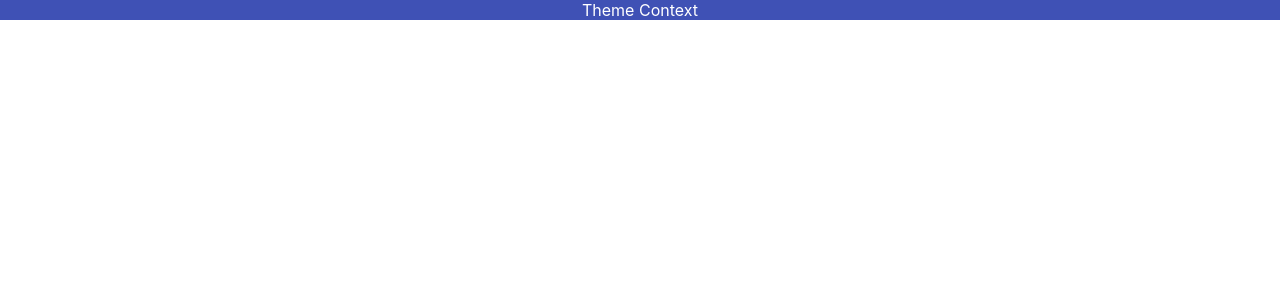
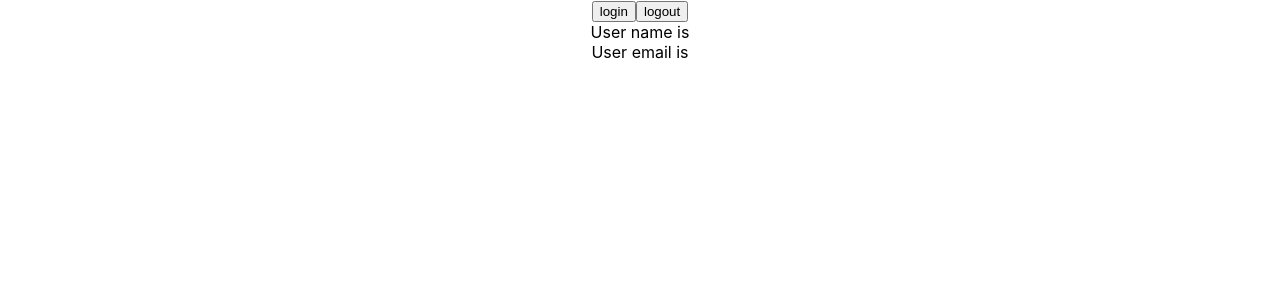
Before and after one commit to fahadshoukat/react-typescript, a React (Create React App) app: page / in a window 1280 px wide. Shown: the top 300 px of the page. Built offline with nearby package versions, Linux system fonts and the light colour scheme.

Commit message:
userContext with future value with typescript

```diff
--- a/src/App.tsx
+++ b/src/App.tsx
@@ -1,16 +1,13 @@
-import './App.css';
-import Box from './components/context/Box';
-import { ThemeContextProvider } from './components/context/ThemeContext';
+import "./App.css";
+import User from "./components/context/User";
+import { UserContextProvider } from "./components/context/UserContext";
 
 function App() {
-
-  return (
-    <ThemeContextProvider>
-    <div className="App">
-      <Box />
-    </div>
-    </ThemeContextProvider>
-  );
+  return <div className="App">
+    <UserContextProvider>
+      <User />
+    </UserContextProvider>
+  </div>;
 }
 
 export default App;
--- /dev/null
+++ b/src/components/context/User.tsx
@@ -0,0 +1,30 @@
+import { useContext } from "react";
+import { UserContext } from "./UserContext";
+
+const User = () => {
+  const userContext = useContext(UserContext);
+
+  const handleLogin = () => {
+      userContext.setUser({
+        name: "Fahad",
+        email: "fahad@example.com",
+      });
+
+  };
+
+  const handleLogout = () => {
+      userContext.setUser(null);
+
+  };
+
+  return (
+    <>
+      <button onClick={handleLogin}>login</button>
+      <button onClick={handleLogout}>logout</button>
+      <div>User name is {userContext.user?.name}</div>
+      <div>User email is {userContext.user?.email}</div>
+    </>
+  );
+};
+
+export default User;
--- /dev/null
+++ b/src/components/context/UserContext.tsx
@@ -0,0 +1,23 @@
+import { createContext, useState } from "react"
+
+export type UserAuth = {
+    name: string
+    email: string
+}
+
+type UserContextProviderProps = {
+    children : React.ReactNode
+}
+
+type UserContextType = {
+    user: UserAuth | null
+    setUser: React.Dispatch<React.SetStateAction<UserAuth | null>>
+}
+
+export const UserContext = createContext({} as UserContextType);
+
+export const UserContextProvider = ({children}: UserContextProviderProps) => {
+    const [user, setUser] = useState<UserAuth | null>(null);
+
+    return <UserContext.Provider value={{user, setUser}}>{children}</UserContext.Provider>
+}
```
